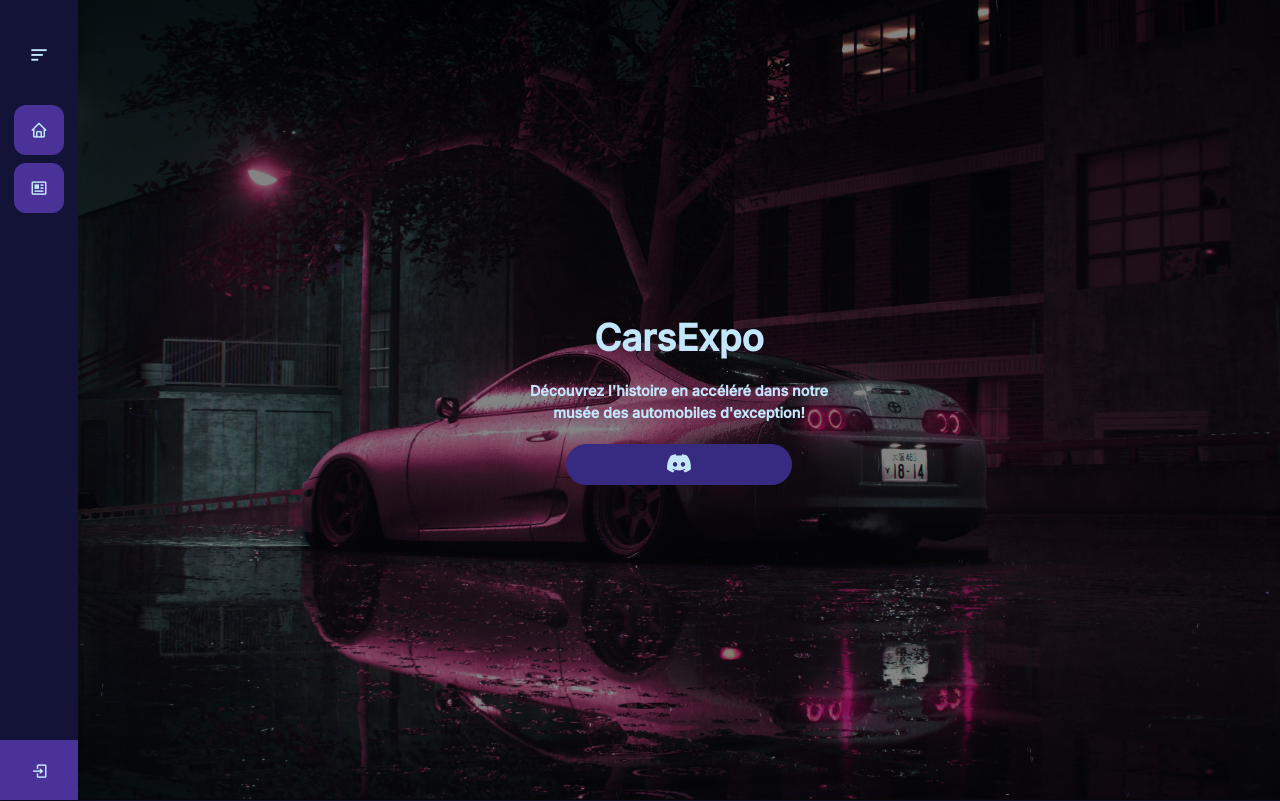
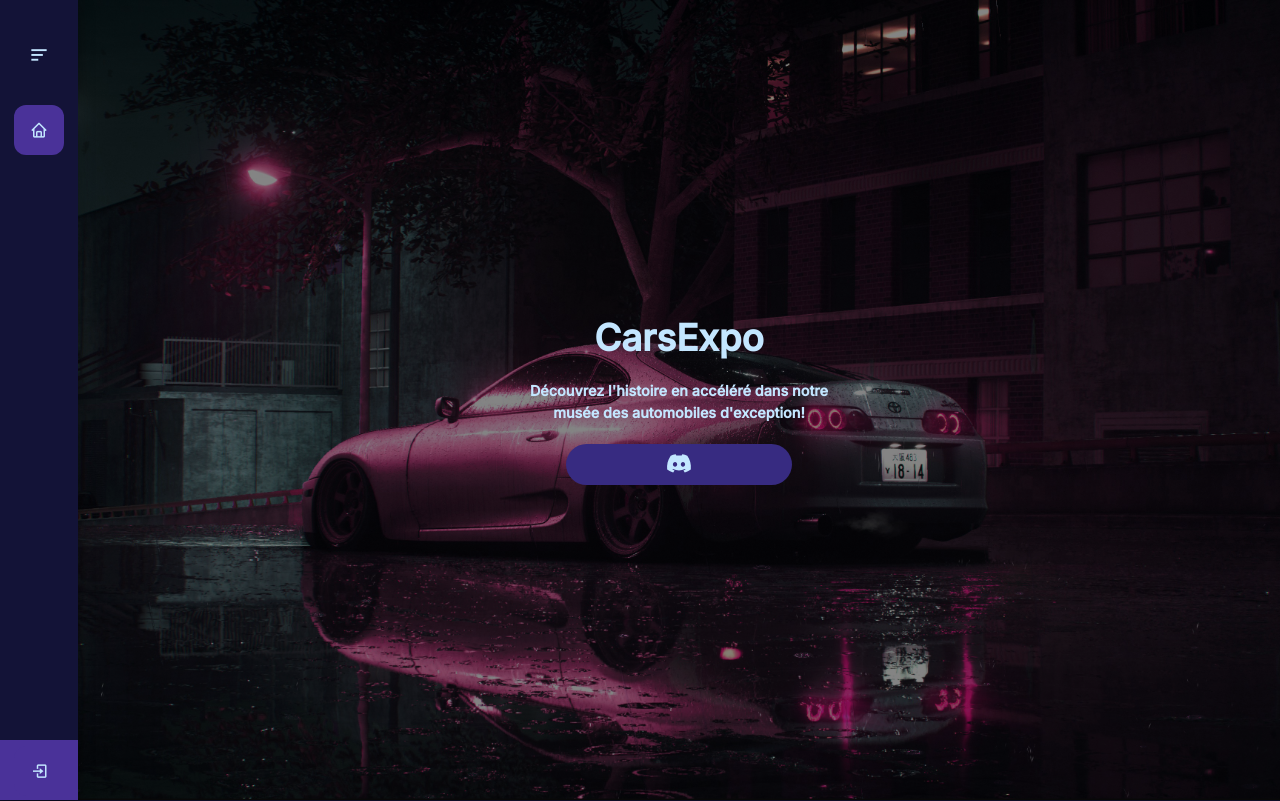
Before and after one commit to CarsExpo/WebClient, a React (Create React App) app: page / in a window 1280 px wide. Shown: the top 801 px of the page. Built offline with nearby package versions, Linux system fonts and the light colour scheme.

Commit message:
Update sidebar.jsx

```diff
--- a/src/assets/pages/components/sidebar.jsx
+++ b/src/assets/pages/components/sidebar.jsx
@@ -79,13 +79,6 @@ const Sidebar = () => {
                     </a>
                     <span class="tooltip">Acceuil</span>
                 </li>
-                <li>
-                    <a href="#">
-                        <i class='bx bx-news' ></i>
-                        <span class="links_name">Articles</span>
-                    </a>
-                    <span class="tooltip">Articles</span>
-                </li>
                 {isAuthenticated ? (
                     <>
                         <li>
```
